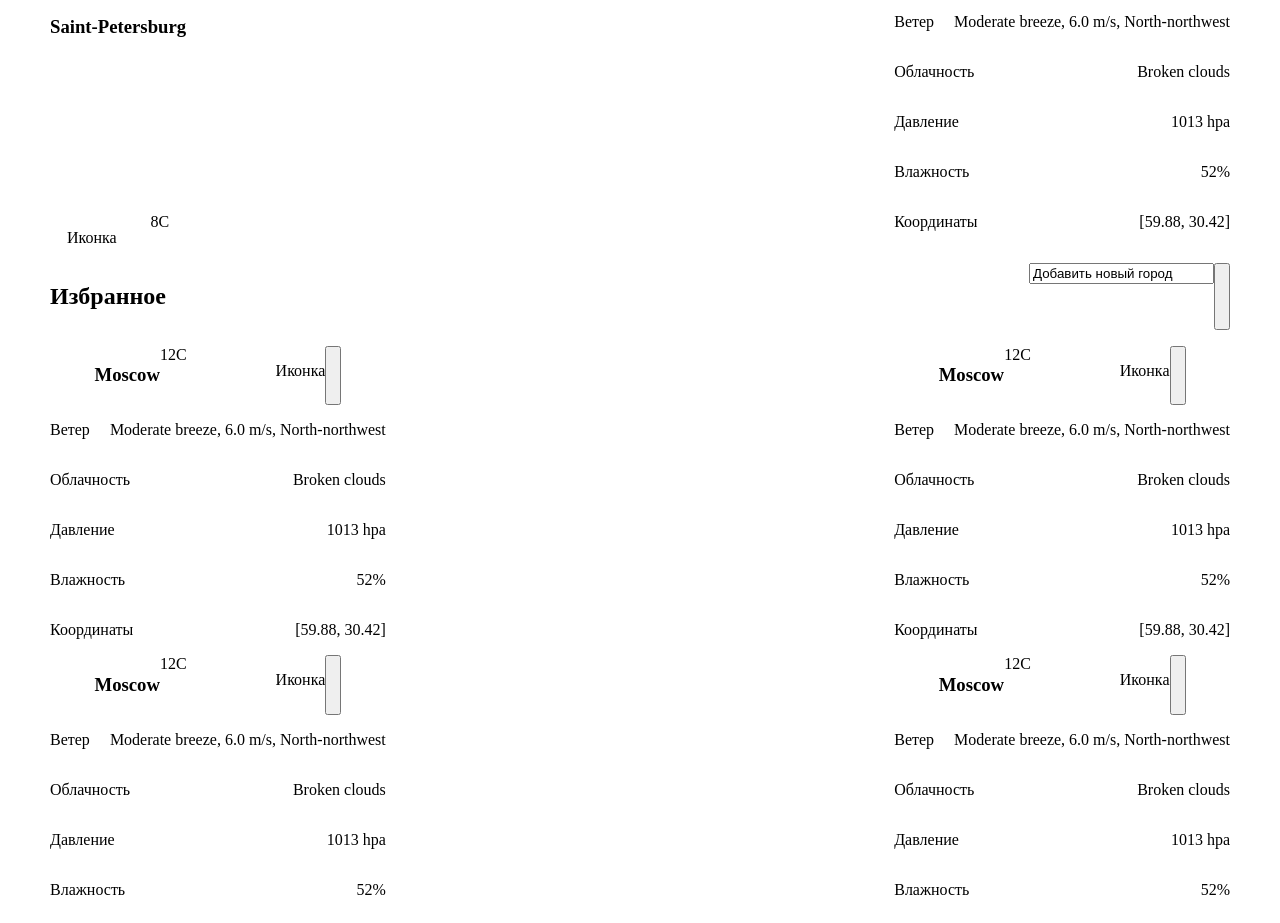
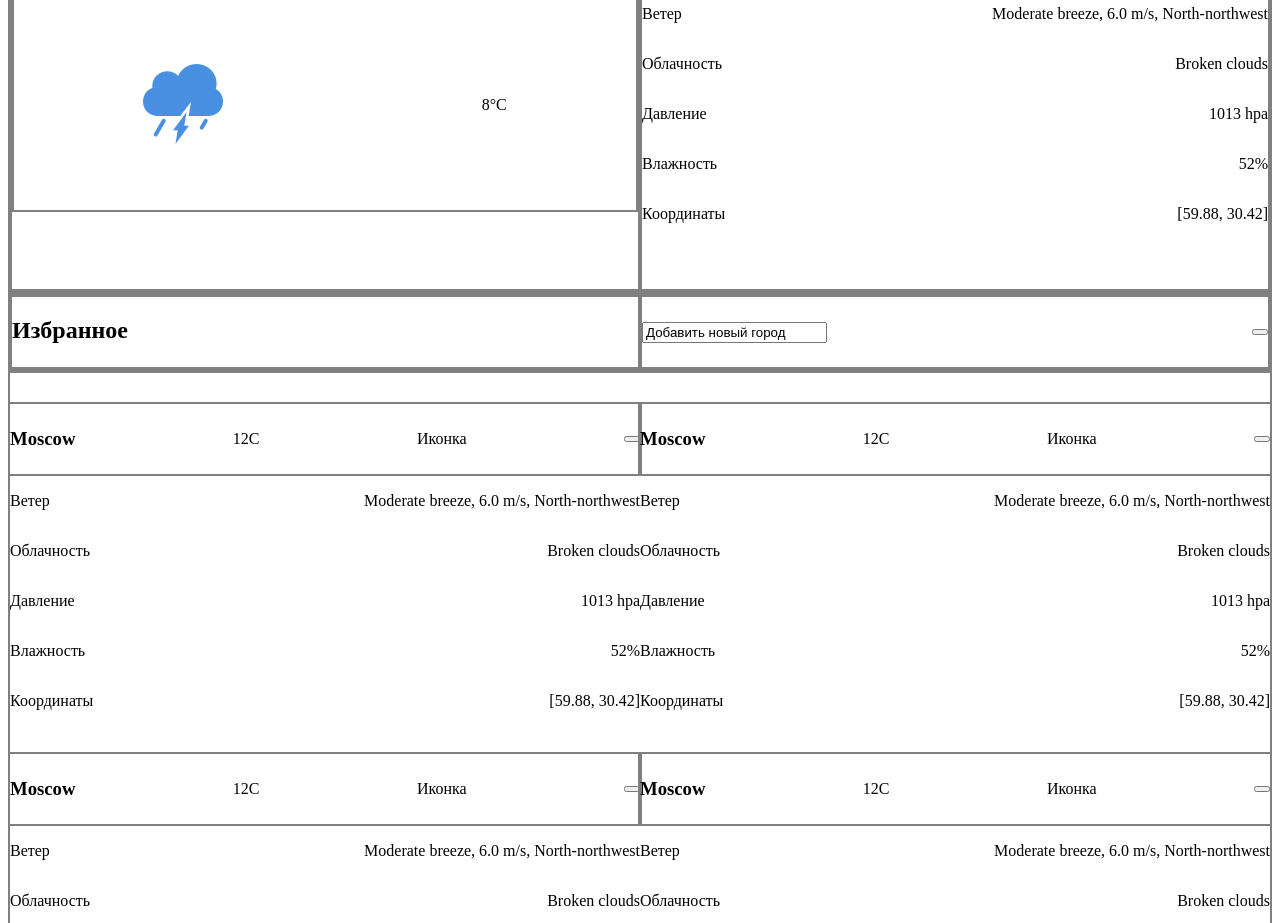
Before and after one commit to JelliedFish/Weather, a plain HTML site: page index.html in a window 1280 px wide. Shown: the part 133-1056 px from the top of the page. Drawn offline with Linux system fonts and the light colour scheme.

Commit message:
fix some html and add general styles for configuration

```diff
--- a/css/index.css
+++ b/css/index.css
@@ -1,93 +1,93 @@
 
-body{
-    margin: 50px;
+div{
+    border: 2px gray solid;
 }
+
+header,main,.icon_temperature,.curr-city,.curr-conditions, .favorite-text, .favorite_buttons {
+    flex: 1;
+}
+
 
 header{
     display: flex;
-    flex-direction: row;
     justify-content: space-between;
+    align-items: center;
+    height: 60px;
 }
 
-#update_location{
-    justify-self: end;
-}
-
-.curr_weather{
+main{
     display: flex;
-    flex-direction: row;
-    justify-content: space-between;
-}
-
-.list_of_cities{
-    display: flex;
-    flex-direction: row;
-    justify-content: space-between;
-}
-
-.curr-city{
-    display: flex;
-    flex-direction: column;
-    justify-content: space-between;
+    flex-wrap: wrap;
 }
 
 .icon_temperature{
     display: flex;
-    flex-direction: row;
     justify-content: space-around;
+    align-items: center;
+    height: 210px;
+}
+
+.curr-city{
+    height: 350px;
+}
+
+.curr-conditions{
+    display: flex;
+    justify-content: center;
+    align-items: center;
+    height: 350px;
+}
+
+
+
+.break{
+    flex-basis: 100%;
+}
+
+.favorite-text{
+    height: 70px;
+}
+
+.favorite_buttons{
+    display: flex;
+    justify-content: space-between;
+    align-items: center;
+    height: 70px;
+}
+
+.main-list{
+    list-style-type: none;
+    padding: 0;
+    display: flex;
+    flex-wrap: wrap;
+}
+
+.element-of-main-list{
+
+    display: flex;
+    flex-direction: column;
+    justify-content: center;
+    align-items: center;
+    height: 350px;
+
+    flex: 1 50%;
+}
+
+.header_of_city{
+    display: flex;
+    align-items: center;
+    justify-content: space-between;
+    height: 70px;
+    width: 100%;
 }
 
 .conditions{
     list-style-type: none;
     padding: 0;
-    margin-left: 0;
-    margin-top: 0;
+    width: 100%;
 }
 
-.condition_element{
+.conditions li {
     display: flex;
-    flex-direction: row;
     justify-content: space-between;
 }
-
-.condition_type{
-    margin-right: 20px ;
-}
-
-.column-list-of-cities{
-    padding: 0;
-    margin-left: 0;
-    list-style-type: none;
-
-}
-
-.favorite{
-    display: flex;
-    flex-direction: row;
-    justify-content: space-between;
-}
-
-.favorite_buttons{
-    display: flex;
-    flex-direction: row;
-    justify-content: space-between;
-}
-
-.header_of_city{
-    display: flex;
-    flex-direction: row;
-    justify-content: space-around;
-}
-
-.city{
-    display: flex;
-    flex-direction: row;
-    justify-content: space-between;
-}
-
-
-.img_exit{
-    display: flex;
-    flex-direction: row;
-    justify-content: space-between;
-}
--- a/index.html
+++ b/index.html
@@ -6,409 +6,361 @@
     <title>Title</title>
 </head>
 <body>
+
+    <div class="wrapper">
+
     <header>
-        <h1>Погода здесь</h1>
+        <h1 id="curr_weather">Погода здесь</h1>
         <button id="update_location">Обновить геолокацию</button>
     </header>
 
     <main>
-        <div class="curr_weather">
+
             <div class="curr-city">
-                <h3 class="name">Saint-Petersburg</h3>
+                <h3 class="curr-name">Saint-Petersburg</h3>
                 <div class="icon_temperature">
-                    <p>Иконка</p>
-                    <span class="temperature">8C</span>
+                    <img class="curr-icon" src="weather-icons/icon-1.png" alt="Иконка">
+                    <p class="curr-temperature">8°C</p>
                 </div>
             </div>
 
+            <div class="curr-conditions">
                 <ul class="conditions">
 
                     <li>
-                    <div class="condition_element">
                             <p class="condition_type">Ветер</p>
                             <p class="condition_value">Moderate breeze, 6.0 m/s, North-northwest</p>
-                    </div>
+
                     </li>
 
                     <li>
-                    <div class="condition_element">
                             <p class="condition_type">Облачность</p>
                             <p class="condition_value">Broken clouds</p>
-                    </div>
+
                     </li>
 
                     <li>
-                    <div class="condition_element">
+
                             <p class="condition_type">Давление</p>
                             <p class="condition_value">1013 hpa</p>
-                    </div>
                     </li>
 
                     <li>
-                    <div class="condition_element">
+
                             <p class="condition_type">Влажность</p>
                             <p class="condition_value">52%</p>
-                    </div>
                     </li>
 
                     <li>
-                    <div class="condition_element">
+
                             <p class="condition_type">Координаты</p>
                             <p class="condition_value">[59.88, 30.42]</p>
-                    </div>
                     </li>
                 </ul>
             </div>
 
 
-            <div class="favorite">
-                <h2>Избранное</h2>
+            <div class="break"></div>
+           <div class="favorite-text">
+                <h2 id="favorite-text">Избранное</h2>
+           </div>
             <div class="favorite_buttons">
-                    <form>
+                <form id="favorite-input">
+                    <label>
                         <input type = "text"  name = "value_of_favorite" value =  "Добавить новый город">
+                    </label>
                 </form>
                 <button></button>
             </div>
+
+            <div class="break"></div>
+
+            <ul class="main-list">
+
+                <li class="element-of-main-list">
+
+                    <div class="header_of_city">
+                        <h3 class="name">Moscow</h3>
+                        <span class="temperature">12C</span>
+
+                        <p>Иконка</p>
+                        <button></button>
                     </div>
 
-        <div class="list_of_cities">
+                    <ul class="conditions ">
 
-            <ul class="column-list-of-cities">
+                        <li>
+                            <p class="condition_type">Ветер</p>
+                            <p class="condition_value">Moderate breeze, 6.0 m/s, North-northwest</p>
+
+                        </li>
+
+                        <li>
+                            <p class="condition_type">Облачность</p>
+                            <p class="condition_value">Broken clouds</p>
+
+                        </li>
 
                         <li>
 
-                    <div class="header_of_city">
-                        <div class="city">
-                            <h3 class="name">Moscow</h3>
-                            <span class="temperature">12C</span>
-                        </div>
-
-                        <div class="img_exit">
-                            <p>Иконка</p>
-                            <button></button>
-                        </div>
-                    </div>
-
-                        <ul class="conditions">
-
-                            <li>
-                                <div class="condition_element">
-                                    <p class="condition_type">Ветер</p>
-                                    <p class="condition_value">Moderate breeze, 6.0 m/s, North-northwest</p>
-                                </div>
+                            <p class="condition_type">Давление</p>
+                            <p class="condition_value">1013 hpa</p>
                         </li>
 
                         <li>
-                                <div class="condition_element">
-                                    <p class="condition_type">Облачность</p>
-                                    <p class="condition_value">Broken clouds</p>
-                                </div>
+
+                            <p class="condition_type">Влажность</p>
+                            <p class="condition_value">52%</p>
                         </li>
 
                         <li>
-                                <div class="condition_element">
-                                    <p class="condition_type">Давление</p>
-                                    <p class="condition_value">1013 hpa</p>
-                                </div>
-                            </li>
 
-                            <li>
-                                <div class="condition_element">
-                                    <p class="condition_type">Влажность</p>
-                                    <p class="condition_value">52%</p>
-                                </div>
-                            </li>
-
-                            <li>
-                                <div class="condition_element">
                             <p class="condition_type">Координаты</p>
                             <p class="condition_value">[59.88, 30.42]</p>
-                                </div>
                         </li>
                     </ul>
 
                 </li>
 
-                <li>
+
+                <li class="element-of-main-list">
 
                     <div class="header_of_city">
-                        <div class="city">
                         <h3 class="name">Moscow</h3>
                         <span class="temperature">12C</span>
-                        </div>
 
-                        <div class="img_exit">
                         <p>Иконка</p>
                         <button></button>
                     </div>
-                    </div>
 
-                        <ul class="conditions">
+                    <ul class="conditions ">
 
                         <li>
-                                <div class="condition_element">
                             <p class="condition_type">Ветер</p>
                             <p class="condition_value">Moderate breeze, 6.0 m/s, North-northwest</p>
-                                </div>
+
                         </li>
 
                         <li>
-                                <div class="condition_element">
                             <p class="condition_type">Облачность</p>
                             <p class="condition_value">Broken clouds</p>
-                                </div>
+
                         </li>
 
                         <li>
-                                <div class="condition_element">
+
                             <p class="condition_type">Давление</p>
                             <p class="condition_value">1013 hpa</p>
-                                </div>
                         </li>
 
                         <li>
-                                <div class="condition_element">
+
                             <p class="condition_type">Влажность</p>
                             <p class="condition_value">52%</p>
-                                </div>
                         </li>
 
                         <li>
-                                <div class="condition_element">
+
                             <p class="condition_type">Координаты</p>
                             <p class="condition_value">[59.88, 30.42]</p>
-                                </div>
                         </li>
                     </ul>
 
                 </li>
 
-                <li>
+
+                <li class="element-of-main-list">
 
                     <div class="header_of_city">
-                        <div class="city">
                         <h3 class="name">Moscow</h3>
                         <span class="temperature">12C</span>
-                        </div>
 
-                        <div class="img_exit">
                         <p>Иконка</p>
                         <button></button>
                     </div>
-                    </div>
 
-                        <ul class="conditions">
+                    <ul class="conditions ">
 
                         <li>
-                                <div class="condition_element">
                             <p class="condition_type">Ветер</p>
                             <p class="condition_value">Moderate breeze, 6.0 m/s, North-northwest</p>
-                                </div>
+
                         </li>
 
                         <li>
-                                <div class="condition_element">
                             <p class="condition_type">Облачность</p>
                             <p class="condition_value">Broken clouds</p>
-                                </div>
+
                         </li>
 
                         <li>
-                                <div class="condition_element">
+
                             <p class="condition_type">Давление</p>
                             <p class="condition_value">1013 hpa</p>
-                                </div>
                         </li>
 
                         <li>
-                                <div class="condition_element">
+
                             <p class="condition_type">Влажность</p>
                             <p class="condition_value">52%</p>
-                                </div>
                         </li>
 
                         <li>
-                                <div class="condition_element">
+
                             <p class="condition_type">Координаты</p>
                             <p class="condition_value">[59.88, 30.42]</p>
-                                </div>
-                            </li>
-                        </ul>
-
-                </li>
-            </ul>
-            <ul class="column-list-of-cities">
-
-                <li>
-
-                    <div class="header_of_city">
-                        <div class="city">
-                            <h3 class="name">Moscow</h3>
-                            <span class="temperature">12C</span>
-                        </div>
-
-                        <div class="img_exit">
-                            <p>Иконка</p>
-                            <button></button>
-                        </div>
-                    </div>
-
-                        <ul class="conditions">
-
-                            <li>
-                                <div class="condition_element">
-                                    <p class="condition_type">Ветер</p>
-                                    <p class="condition_value">Moderate breeze, 6.0 m/s, North-northwest</p>
-                                </div>
-                            </li>
-
-                            <li>
-                                <div class="condition_element">
-                                    <p class="condition_type">Облачность</p>
-                                    <p class="condition_value">Broken clouds</p>
-                                </div>
-                            </li>
-
-                            <li>
-                                <div class="condition_element">
-                                    <p class="condition_type">Давление</p>
-                                    <p class="condition_value">1013 hpa</p>
-                                </div>
-                            </li>
-
-                            <li>
-                                <div class="condition_element">
-                                    <p class="condition_type">Влажность</p>
-                                    <p class="condition_value">52%</p>
-                                </div>
-                            </li>
-
-                            <li>
-                                <div class="condition_element">
-                                    <p class="condition_type">Координаты</p>
-                                    <p class="condition_value">[59.88, 30.42]</p>
-                                </div>
                         </li>
                     </ul>
 
                 </li>
 
-                <li>
+
+                <li class="element-of-main-list">
 
                     <div class="header_of_city">
-                        <div class="city">
                         <h3 class="name">Moscow</h3>
                         <span class="temperature">12C</span>
-                        </div>
 
-                        <div class="img_exit">
                         <p>Иконка</p>
                         <button></button>
                     </div>
-                    </div>
 
-                        <ul class="conditions">
+                    <ul class="conditions ">
 
                         <li>
-                                <div class="condition_element">
                             <p class="condition_type">Ветер</p>
                             <p class="condition_value">Moderate breeze, 6.0 m/s, North-northwest</p>
-                                </div>
+
                         </li>
 
                         <li>
-                                <div class="condition_element">
                             <p class="condition_type">Облачность</p>
                             <p class="condition_value">Broken clouds</p>
-                                </div>
+
                         </li>
 
                         <li>
-                                <div class="condition_element">
+
                             <p class="condition_type">Давление</p>
                             <p class="condition_value">1013 hpa</p>
-                                </div>
                         </li>
 
                         <li>
-                                <div class="condition_element">
+
                             <p class="condition_type">Влажность</p>
                             <p class="condition_value">52%</p>
-                                </div>
                         </li>
 
                         <li>
-                                <div class="condition_element">
+
                             <p class="condition_type">Координаты</p>
                             <p class="condition_value">[59.88, 30.42]</p>
-                                </div>
                         </li>
                     </ul>
 
                 </li>
 
-                <li>
+
+                <li class="element-of-main-list">
 
                     <div class="header_of_city">
-                        <div class="city">
                         <h3 class="name">Moscow</h3>
                         <span class="temperature">12C</span>
-                        </div>
 
-                        <div class="img_exit">
                         <p>Иконка</p>
                         <button></button>
                     </div>
-                    </div>
 
-                        <ul class="conditions">
+                    <ul class="conditions ">
 
                         <li>
-                                <div class="condition_element">
                             <p class="condition_type">Ветер</p>
                             <p class="condition_value">Moderate breeze, 6.0 m/s, North-northwest</p>
-                                </div>
+
                         </li>
 
                         <li>
-                                <div class="condition_element">
                             <p class="condition_type">Облачность</p>
                             <p class="condition_value">Broken clouds</p>
-                                </div>
+
                         </li>
 
                         <li>
-                                <div class="condition_element">
+
                             <p class="condition_type">Давление</p>
                             <p class="condition_value">1013 hpa</p>
-                                </div>
                         </li>
 
                         <li>
-                                <div class="condition_element">
+
                             <p class="condition_type">Влажность</p>
                             <p class="condition_value">52%</p>
-                                </div>
                         </li>
 
                         <li>
-                                <div class="condition_element">
+
                             <p class="condition_type">Координаты</p>
                             <p class="condition_value">[59.88, 30.42]</p>
-                                </div>
                         </li>
                     </ul>
 
                 </li>
+
+
+                <li class="element-of-main-list">
+
+                    <div class="header_of_city">
+                        <h3 class="name">Moscow</h3>
+                        <span class="temperature">12C</span>
+
+                        <p>Иконка</p>
+                        <button></button>
+                    </div>
+
+                    <ul class="conditions ">
+
+                        <li>
+                            <p class="condition_type">Ветер</p>
+                            <p class="condition_value">Moderate breeze, 6.0 m/s, North-northwest</p>
+
+                        </li>
+
+                        <li>
+                            <p class="condition_type">Облачность</p>
+                            <p class="condition_value">Broken clouds</p>
+
+                        </li>
+
+                        <li>
+
+                            <p class="condition_type">Давление</p>
+                            <p class="condition_value">1013 hpa</p>
+                        </li>
+
+                        <li>
+
+                            <p class="condition_type">Влажность</p>
+                            <p class="condition_value">52%</p>
+                        </li>
+
+                        <li>
+
+                            <p class="condition_type">Координаты</p>
+                            <p class="condition_value">[59.88, 30.42]</p>
+                        </li>
                     </ul>
 
-        </div>
-    </div>
+                </li>
+
+            </ul>
 
 
 
 
     </main>
 
+    </div>
+
+
 </body>
 </html>
```
Also changed, not shown: weather-icons/icon-1.png (added), weather-icons/icon-10.png (added), weather-icons/icon-11.png (added), weather-icons/icon-12.png (added), weather-icons/icon-2.png (added), weather-icons/icon-3.png (added), weather-icons/icon-4.png (added), weather-icons/icon-5.png (added), weather-icons/icon-6.png (added), weather-icons/icon-7.png (added), weather-icons/icon-8.png (added), weather-icons/icon-9.png (added). Lines whose indentation alone changed are shown as unchanged.
